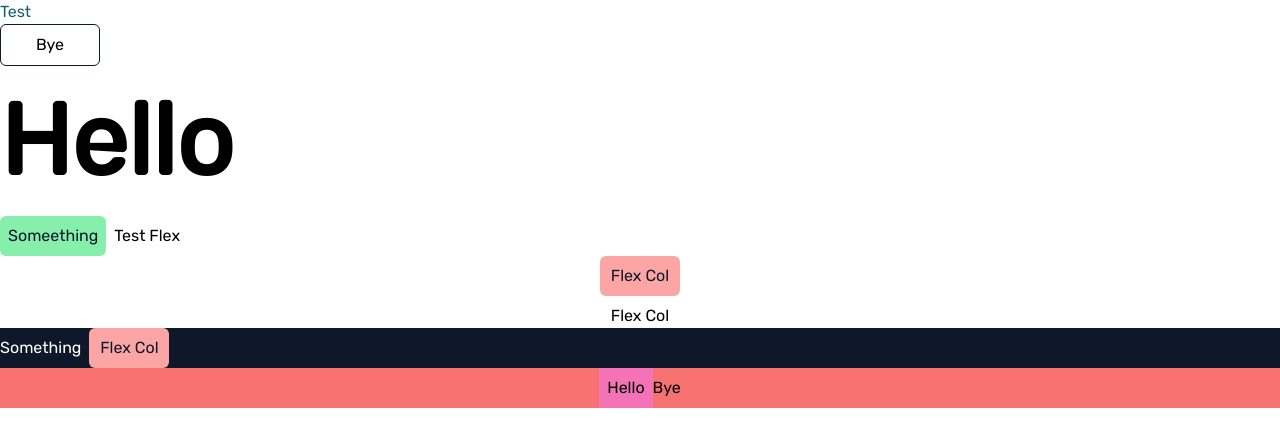
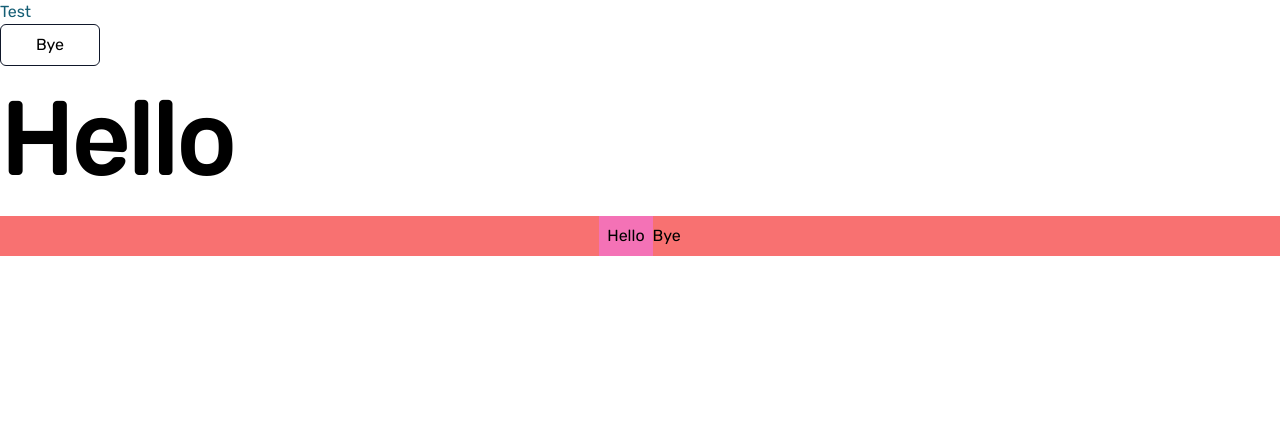
Before and after one commit to VahapCanDongel/next-js-boilerplate-with-custom-ready-components, a Next.js app: page / in a window 1280 px wide. Shown: the top 446 px of the page. Built offline with nearby package versions, Linux system fonts and the light colour scheme.

Commit message:
removed other containers

```diff
--- a/components/FlexCol.js
+++ /dev/null
@@ -1,7 +0,0 @@
-export default function FlexCol(props) {
-  return (
-    <div className={`flex flex-col gap-2 ${props.className}`}>
-      {props.children}
-    </div>
-  );
-}
--- a/components/FlexRow.js
+++ /dev/null
@@ -1,7 +0,0 @@
-export default function FlexRow(props) {
-  return (
-    <div className={`h-auto w-auto flex flex-row gap-2 ${props.className}`}>
-      {props.children}
-    </div>
-  );
-}
--- a/components/FullContainer.js
+++ /dev/null
@@ -1,5 +0,0 @@
-export default function FullContainer(props) {
-  return (
-    <div className={`w-full h-full ${props.className}`}>{props.children}</div>
-  );
-}
--- a/components/FullWidthContainer.js
+++ /dev/null
@@ -1,3 +0,0 @@
-export default function FullWidthContainer(props) {
-  return <div className={`w-full ${props.className}`}>{props.children}</div>;
-}
--- a/pages/index.js
+++ b/pages/index.js
@@ -1,9 +1,5 @@
 import Button from "@/components/Button";
-import FlexRow from "@/components/FlexRow";
 import MainTitle from "@/components/MainTitle";
-import FlexCol from "@/components/FlexCol";
-import FullWidthContainer from "@/components/FullWidthContainer";
-import FullContainer from "@/components/FullContainer";
 import Container from "@/components/Container";
 export default function Home() {
   return (
@@ -15,23 +11,6 @@ export default function Home() {
 
       <MainTitle className="font-bold text-[100px]">Hello</MainTitle>
 
-      <FlexRow className="items-center">
-        <Button positive>Someething</Button>
-        <MainTitle>Test Flex</MainTitle>
-      </FlexRow>
-
-      <FlexCol className="items-center">
-        <Button negative>Flex Col</Button>
-        <MainTitle>Flex Col</MainTitle>
-      </FlexCol>
-
-      <FullContainer>
-        <FlexRow className="bg-slate-900 items-center">
-          <MainTitle className="text-white">Something</MainTitle>
-          <Button negative>Flex Col</Button>
-        </FlexRow>
-      </FullContainer>
-
       <Container allCenter flexRow fullWidth fullHeight className="bg-red-400">
         <div className="bg-pink-400 p-2">Hello</div>
         <div>Bye</div>
```
